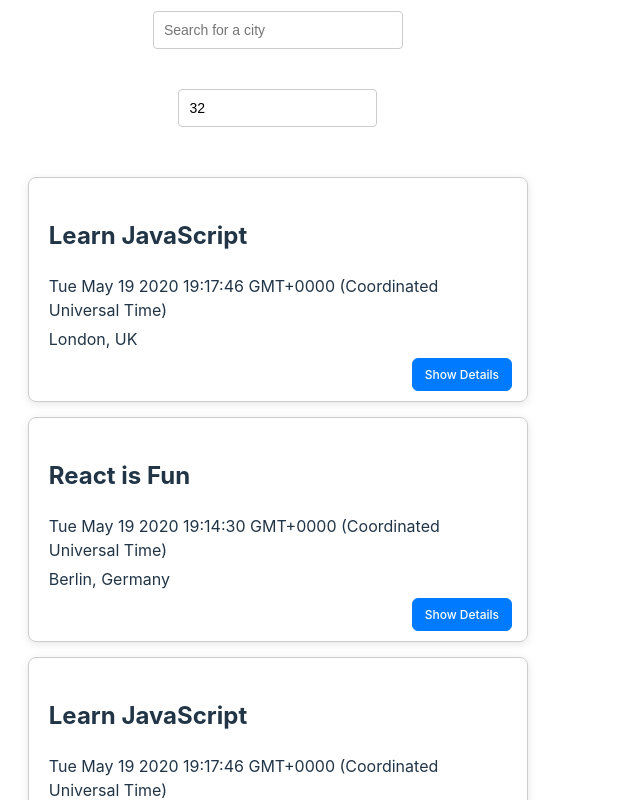
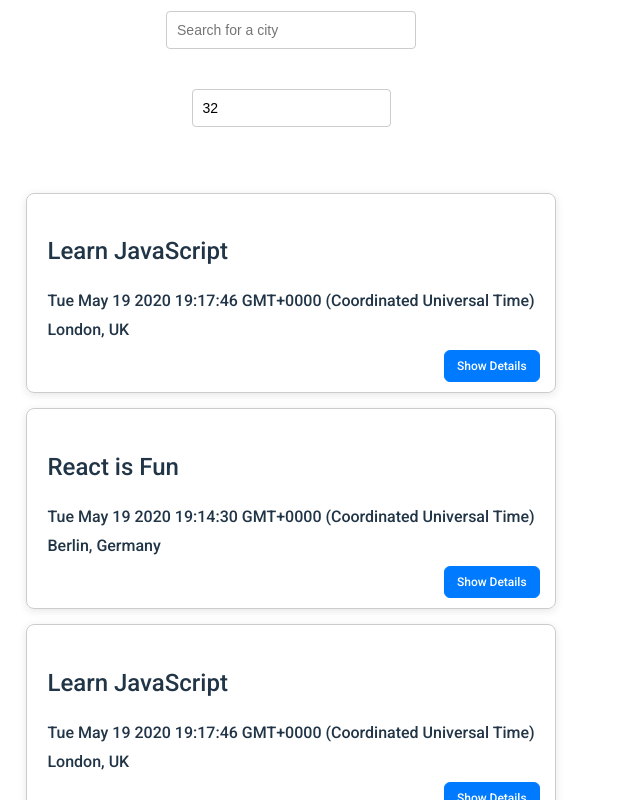
Before and after one commit to Jonnits/meet, a React (Vite) app: page / in a window 1280 px wide. Shown: the top 800 px of the page, without its empty margins (0-640 px from the left). Built offline with nearby package versions, Linux system fonts and the light colour scheme.

Commit message:
Updated app styling to fix off-center issue

```diff
--- a/src/App.css
+++ b/src/App.css
@@ -1,4 +1,10 @@
 @import url(https://fonts.googleapis.com/css?family=Roboto:500);
+
+body {
+  margin: 0;
+  padding: 0;
+  font-family: 'Roboto', sans-serif;
+}
 
 .App {
   text-align: center;
@@ -6,6 +12,10 @@
   max-width: 1200px;
   margin: 0 auto;
   min-height: 100vh;
+  width: 100%;
+  display: flex;
+  flex-direction: column;
+  align-items: center;
 }
 
 .App * {
@@ -41,10 +51,9 @@
 #city-search {
   display: flex;
   flex-direction: column;
-  margin: auto;
+  margin: 0 auto 20px auto;
   position: relative;
   width: 250px;
-  margin-bottom: 20px;
 }
 
 .suggestions {
@@ -76,7 +85,9 @@
 }
 
 #number-of-events {
-  margin-bottom: 30px;
+  margin: 0 auto 30px auto;
+  display: flex;
+  justify-content: center;
 }
 
 #event-list {
```
